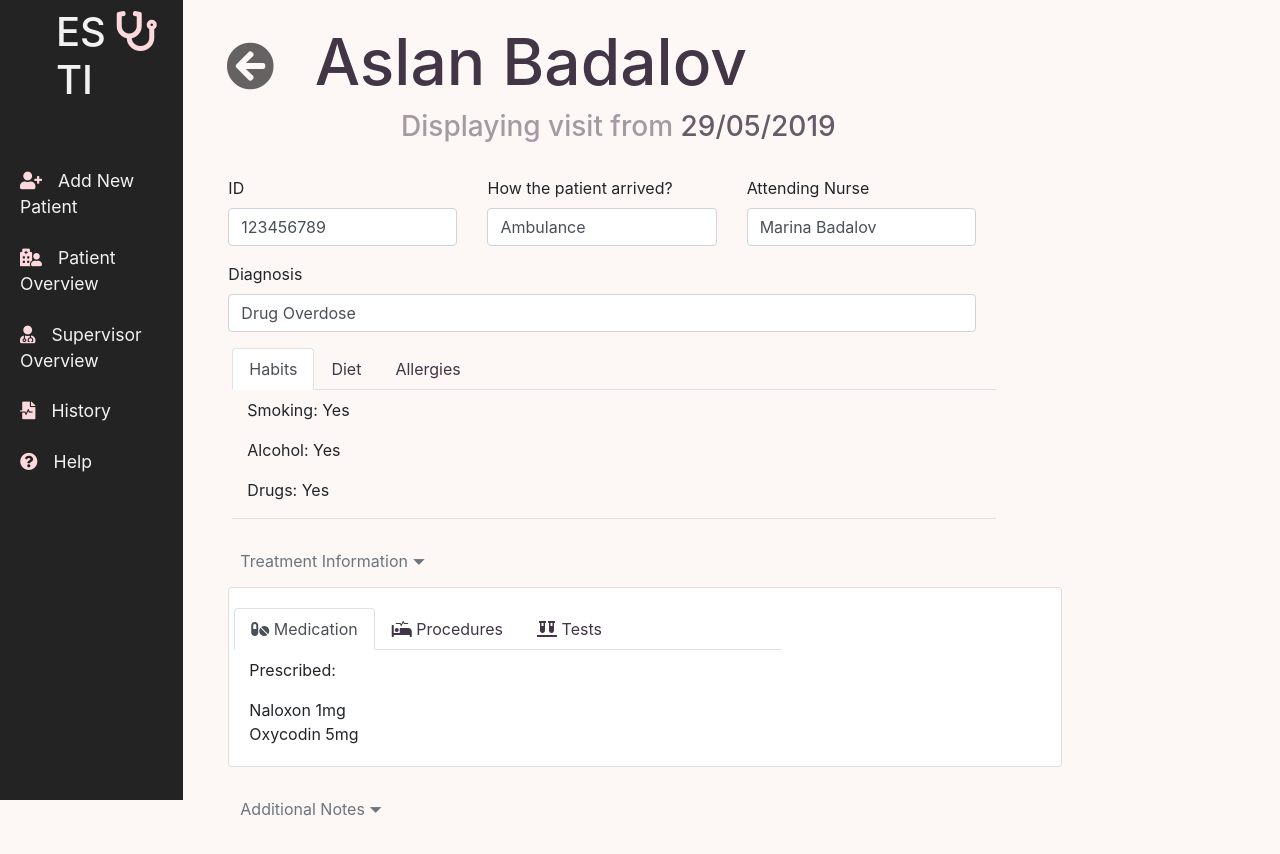
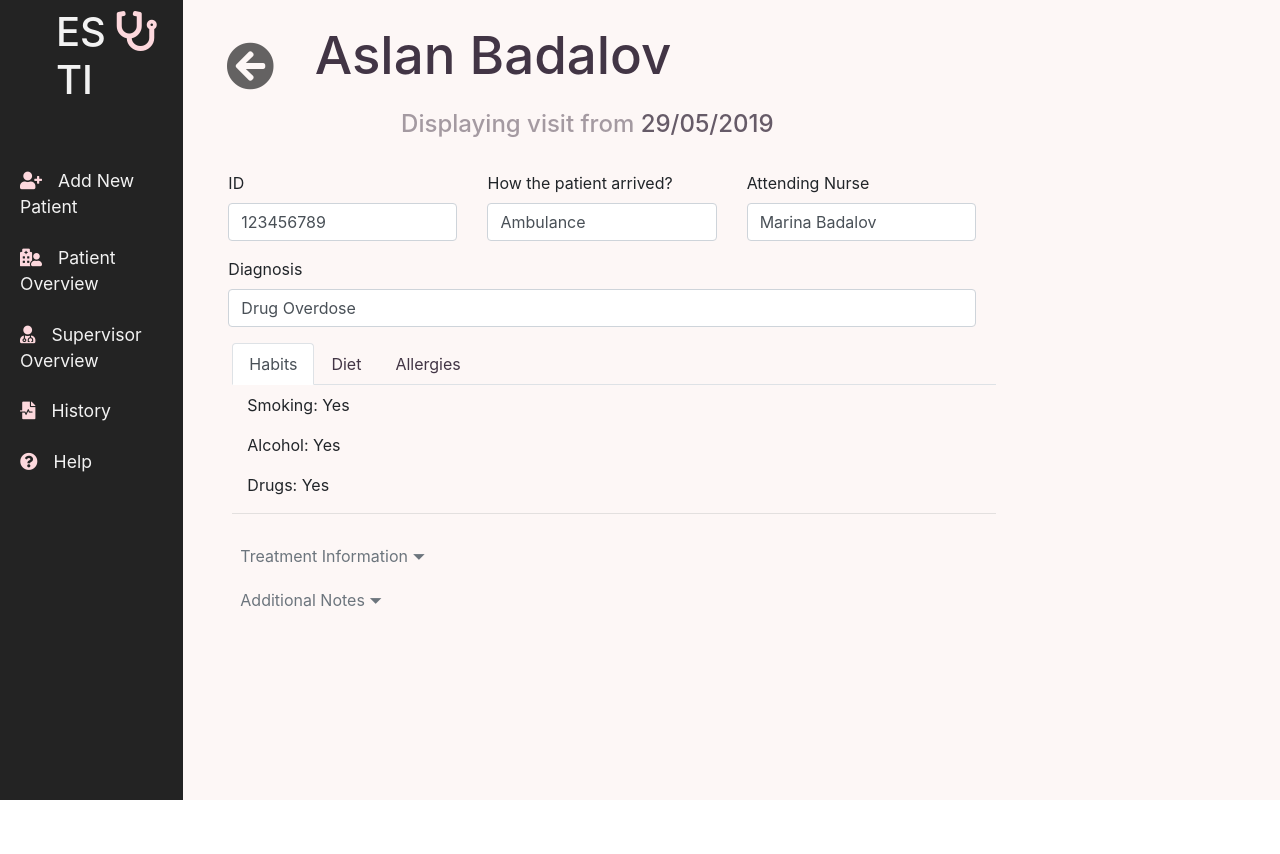
Before and after one commit to Aslanchik/esti, an Angular app: page / in a window 1280 px wide. Shown: the top 854 px of the page. After the commit the page ends 800 px from the top, so only its background shows below. Built offline with nearby package versions, Linux system fonts and the light colour scheme.

Commit message:
optimizations for history-visit

```diff
--- a/src/app/modules/history/history-visit/history-visit.component.html
+++ b/src/app/modules/history/history-visit/history-visit.component.html
@@ -1,4 +1,4 @@
-<div class="container-fluid">
+<div class="container-fluid m-0">
   <div class="row mt-4">
     <div class="col-md-1 pl-0">
       <a routerLink="#" class="btn navBtn"
@@ -115,7 +115,7 @@
       </div>
     </div>
   </div>
-  <div class="row mt-4 mb-5">
+  <div class="row mt-2 mb-5">
     <div class="col-md-6">
       <button
         class="btn btn-outline-secondary collapseBtn"
--- a/src/app/modules/history/history-visit/history-visit.component.scss
+++ b/src/app/modules/history/history-visit/history-visit.component.scss
@@ -7,11 +7,12 @@
   }
 }
 .header {
-  font-size: 4rem;
+  font-size: 3.3rem;
   color: #423545;
 }
 h3 {
   color: #4235457a;
+  font-size: 1.5rem;
 }
 .when {
   color: #423545ce;
--- a/src/app/modules/history/history-visit/history-visit.component.ts
+++ b/src/app/modules/history/history-visit/history-visit.component.ts
@@ -9,7 +9,7 @@ import { HistoryService } from '../services/history.service';
 })
 export class HistoryVisitComponent implements OnInit {
   visit: HistoryVisit;
-  isCollapsedTreat: boolean = false;
+  isCollapsedTreat: boolean = true;
   isCollapsedNotes: boolean = true;
 
   constructor(private historySer: HistoryService) {
```
